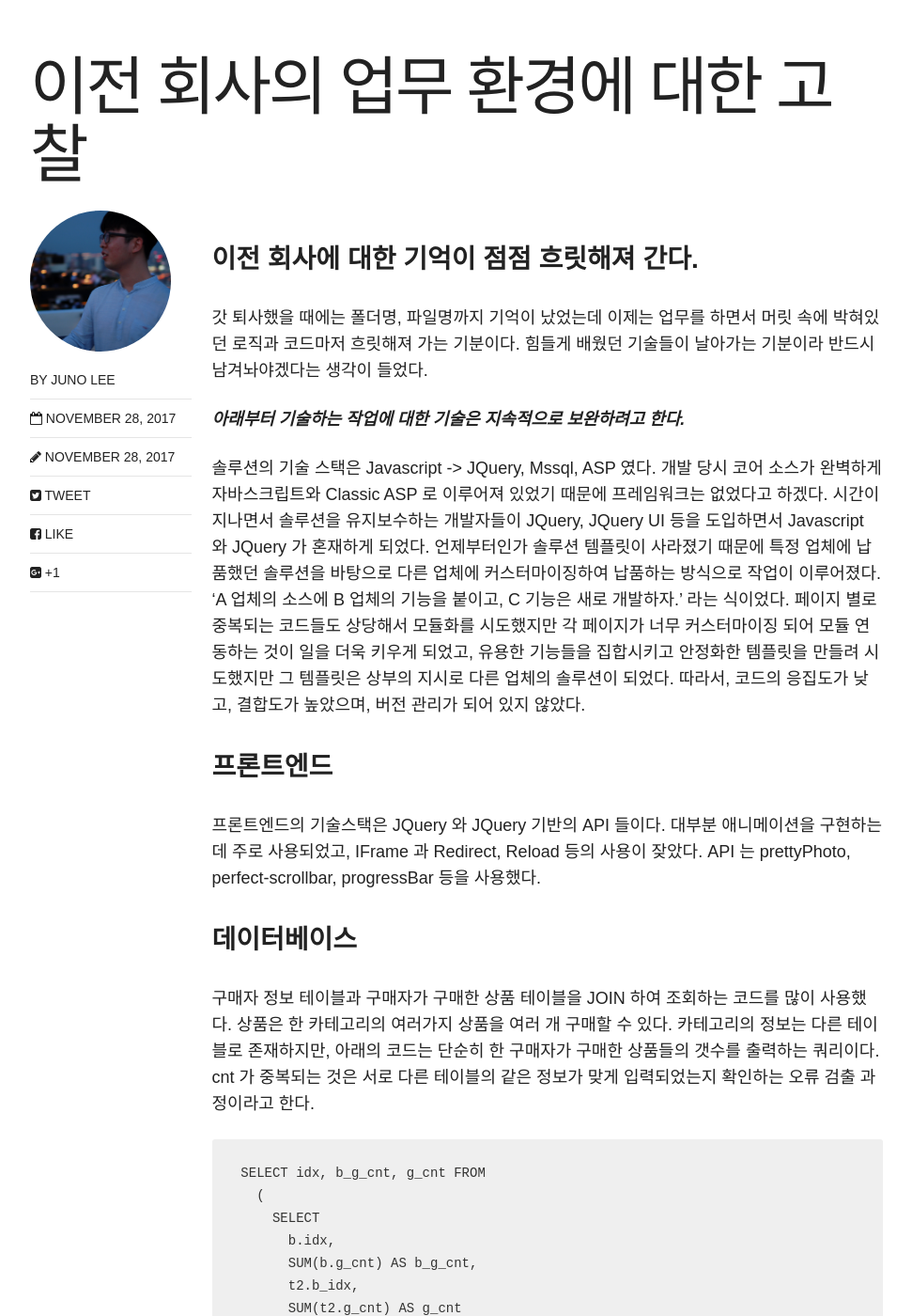
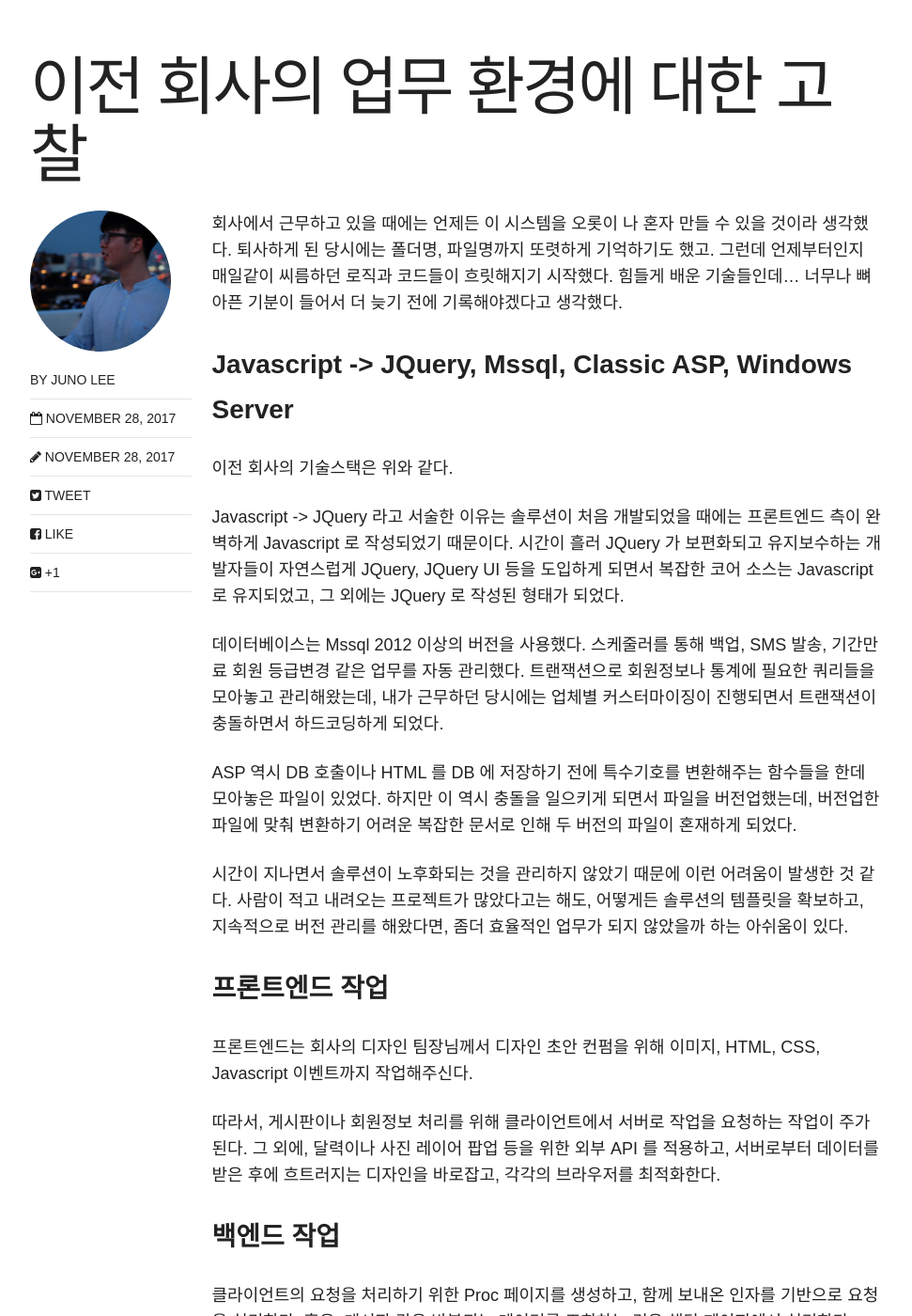
Before and after one commit to johanneslee/johanneslee.github.io, a Jekyll site: the page built from _posts/articles/2017-11-28-page6.md, in a window 1280 px wide and 1400 px high, scrolled down 444 px. Shown: the whole window at 94% size, without its empty margins (154-1125 px from the left). Built offline with Jekyll 4.4.1, drawn with Linux system fonts in a browser that asks for light colours; nearby versions of some CDN libraries; some of the changed text lies outside the part shown.

Commit message:
Update Posts

```diff
--- a/_posts/articles/2017-11-28-page6.md
+++ b/_posts/articles/2017-11-28-page6.md
@@ -8,55 +8,29 @@ comments: true
 share: true
 ---
 
-### 이전 회사에 대한 기억이 점점 흐릿해져 간다.
+회사에서 근무하고 있을 때에는 언제든 이 시스템을 오롯이 나 혼자 만들 수 있을 것이라 생각했다. 퇴사하게 된 당시에는 폴더명, 파일명까지 또렷하게 기억하기도 했고. 그런데 언제부터인지 매일같이 씨름하던 로직과 코드들이 흐릿해지기 시작했다. 힘들게 배운 기술들인데... 너무나 뼈아픈 기분이 들어서 더 늦기 전에 기록해야겠다고 생각했다.
 
-갓 퇴사했을 때에는 폴더명, 파일명까지 기억이 났었는데 이제는 업무를 하면서 머릿 속에 박혀있던 로직과 코드마저 흐릿해져 가는 기분이다. 힘들게 배웠던 기술들이 날아가는 기분이라 반드시 남겨놔야겠다는 생각이 들었다.
+### Javascript -> JQuery, Mssql, Classic ASP, Windows Server
 
-__*아래부터 기술하는 작업에 대한 기술은 지속적으로 보완하려고 한다.*__
+이전 회사의 기술스택은 위와 같다.
 
-솔루션의 기술 스택은 Javascript -> JQuery, Mssql, ASP 였다. 개발 당시 코어 소스가 완벽하게 자바스크립트와 Classic ASP 로 이루어져 있었기 때문에 프레임워크는 없었다고 하겠다. 시간이 지나면서 솔루션을 유지보수하는 개발자들이 JQuery, JQuery UI 등을 도입하면서 Javascript 와 JQuery 가 혼재하게 되었다. 언제부터인가 솔루션 템플릿이 사라졌기 때문에 특정 업체에 납품했던 솔루션을 바탕으로 다른 업체에 커스터마이징하여 납품하는 방식으로 작업이 이루어졌다. 'A 업체의 소스에 B 업체의 기능을 붙이고, C 기능은 새로 개발하자.' 라는 식이었다. 페이지 별로 중복되는 코드들도 상당해서 모듈화를 시도했지만 각 페이지가 너무 커스터마이징 되어 모듈 연동하는 것이 일을 더욱 키우게 되었고, 유용한 기능들을 집합시키고 안정화한 템플릿을 만들려 시도했지만 그 템플릿은 상부의 지시로 다른 업체의 솔루션이 되었다. 따라서, 코드의 응집도가 낮고, 결합도가 높았으며, 버전 관리가 되어 있지 않았다.
+Javascript -> JQuery 라고 서술한 이유는 솔루션이 처음 개발되었을 때에는 프론트엔드 측이 완벽하게 Javascript 로 작성되었기 때문이다. 시간이 흘러 JQuery 가 보편화되고 유지보수하는 개발자들이 자연스럽게 JQuery, JQuery UI 등을 도입하게 되면서 복잡한 코어 소스는 Javascript 로 유지되었고, 그 외에는 JQuery 로 작성된 형태가 되었다.
 
-### 프론트엔드
+데이터베이스는 Mssql 2012 이상의 버전을 사용했다. 스케줄러를 통해 백업, SMS 발송, 기간만료 회원 등급변경 같은 업무를 자동 관리했다. 트랜잭션으로 회원정보나 통계에 필요한 쿼리들을 모아놓고 관리해왔는데, 내가 근무하던 당시에는 업체별 커스터마이징이 진행되면서 트랜잭션이 충돌하면서 하드코딩하게 되었다.
 
-프론트엔드의 기술스택은 JQuery 와 JQuery 기반의 API 들이다. 대부분 애니메이션을 구현하는데 주로 사용되었고, IFrame 과 Redirect, Reload 등의 사용이 잦았다. API 는 prettyPhoto, perfect-scrollbar, progressBar 등을 사용했다.
+ASP 역시 DB 호출이나 HTML 를 DB 에 저장하기 전에 특수기호를 변환해주는 함수들을 한데 모아놓은 파일이 있었다. 하지만 이 역시 충돌을 일으키게 되면서 파일을 버전업했는데, 버전업한 파일에 맞춰 변환하기 어려운 복잡한 문서로 인해 두 버전의 파일이 혼재하게 되었다.
 
-### 데이터베이스
+시간이 지나면서 솔루션이 노후화되는 것을 관리하지 않았기 때문에 이런 어려움이 발생한 것 같다. 사람이 적고 내려오는 프로젝트가 많았다고는 해도, 어떻게든 솔루션의 템플릿을 확보하고, 지속적으로 버전 관리를 해왔다면, 좀더 효율적인 업무가 되지 않았을까 하는 아쉬움이 있다.
 
-구매자 정보 테이블과 구매자가 구매한 상품 테이블을 JOIN 하여 조회하는 코드를 많이 사용했다. 상품은 한 카테고리의 여러가지 상품을 여러 개 구매할 수 있다. 카테고리의 정보는 다른 테이블로 존재하지만, 아래의 코드는 단순히 한 구매자가 구매한 상품들의 갯수를 출력하는 쿼리이다. cnt 가 중복되는 것은 서로 다른 테이블의 같은 정보가 맞게 입력되었는지 확인하는 오류 검출 과정이라고 한다.
+### 프론트엔드 작업
 
-{% highlight Delphi %}
-  SELECT idx, b_g_cnt, g_cnt FROM
-    (
-      SELECT
-        b.idx,
-        SUM(b.g_cnt) AS b_g_cnt,
-        t2.b_idx,
-        SUM(t2.g_cnt) AS g_cnt
-      FROM buyer b
-      INNER JOIN
-        (
-          SELECT
-            b_idx,
-            g_cnt
-          FROM
-            (
-              SELECT
-                b_idx,
-                SUM(g_cnt) AS g_cnt
-              FROM goods g
-              GROUP BY b_idx
-            ) AS t1
-        ) AS t2
-      ON t2.b_idx = b.idx
-      GROUP BY b.idx, t2.b_idx
-    ) AS t3
-  WHERE b_g_cnt <> g_cnt
-  ORDER BY idx DESC
-{% endhighlight %}
+프론트엔드는 회사의 디자인 팀장님께서 디자인 초안 컨펌을 위해 이미지, HTML, CSS, Javascript 이벤트까지 작업해주신다.
 
-### 백엔드
+따라서, 게시판이나 회원정보 처리를 위해 클라이언트에서 서버로 작업을 요청하는 작업이 주가 된다. 그 외에, 달력이나 사진 레이어 팝업 등을 위한 외부 API 를 적용하고, 서버로부터 데이터를 받은 후에 흐트러지는 디자인을 바로잡고, 각각의 브라우저를 최적화한다.
 
-대부분의 작업은 백엔드를 통해 이루어졌다. 사실 ASP 가 뷰에 작용하는 부분이 상당하기 때문에 백엔드라고 불러도 되는 지 잘 모르겠다. 간단한 반복 뷰 마저도 아래와 같이 ASP 로 처리되었다.
+### 백엔드 작업
+
+클라이언트의 요청을 처리하기 위한 Proc 페이지를 생성하고, 함께 보내온 인자를 기반으로 요청을 처리한다. 혹은, 게시판 같은 반복되는 데이터를 조회하는 것은 해당 페이지에서 처리한다.
 
 {% highlight Delphi %}
   <%
@@ -85,4 +59,34 @@ __*아래부터 기술하는 작업에 대한 기술은 지속적으로 보완
   %>
 {% endhighlight %}
 
-그 외에 핸드폰, G-PIN 본인인증이나, 결제서비스사의 모듈을 연동하고, DB 처리와 페이지 이동 등 거의 대부분의 작업을 ASP 를 통해 처리했다.
+구매 정보가 여러 테이블에 나뉘어 저장되었기 때문에 JOIN 문을 많이 사용했다. 예를 들어, 사용자는 한 번의 구매 과정에서 몇 개의 상품을 서로 다른 갯수만큼 구매할 수 있다. 이때, 테이블은 사용자, 구매 내역(Buy), 상품, 구매된 상품별 내역(Goods)이 된다. 아래의 코드는 사용자가 총 몇 개의 상품을 구매했는지 출력한다. 구매된 상품의 갯수의 총합은 구매 내역 테이블(b_g_cnt)과 구매된 상품별 내역(g_cnt)의 합으로 표현할 수 있는데, 두 정보를 대조하여 데이터의 오류 여부를 검출할 수 있다.
+
+{% highlight Delphi %}
+  SELECT idx, b_g_cnt, g_cnt FROM
+    (
+      SELECT
+        b.idx,
+        SUM(b.g_cnt) AS b_g_cnt,
+        t2.b_idx,
+        SUM(t2.g_cnt) AS g_cnt
+      FROM buy b
+      INNER JOIN
+        (
+          SELECT
+            b_idx,
+            g_cnt
+          FROM
+            (
+              SELECT
+                b_idx,
+                SUM(g_cnt) AS g_cnt
+              FROM goods g
+              GROUP BY b_idx
+            ) AS t1
+        ) AS t2
+      ON t2.b_idx = b.idx
+      GROUP BY b.idx, t2.b_idx
+    ) AS t3
+  WHERE b_g_cnt <> g_cnt
+  ORDER BY idx DESC
+{% endhighlight %}
```
Also changed, not shown: _posts/articles/2017-11-22-page1.md (+3 -3 lines).
